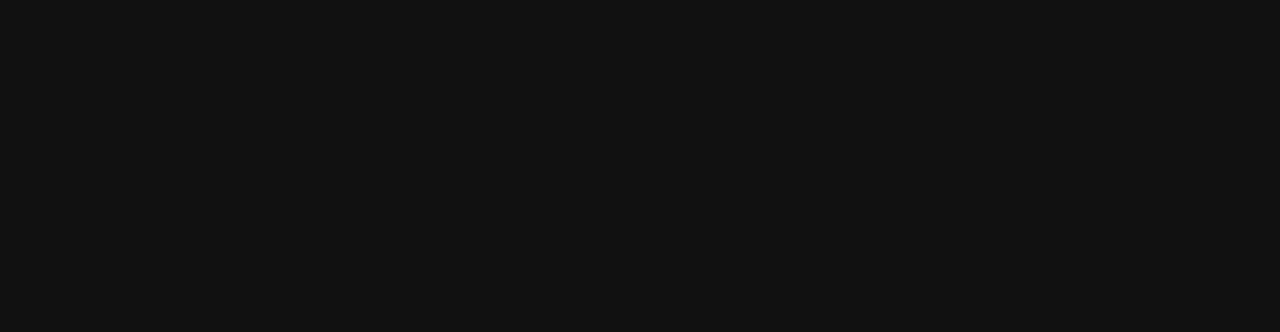
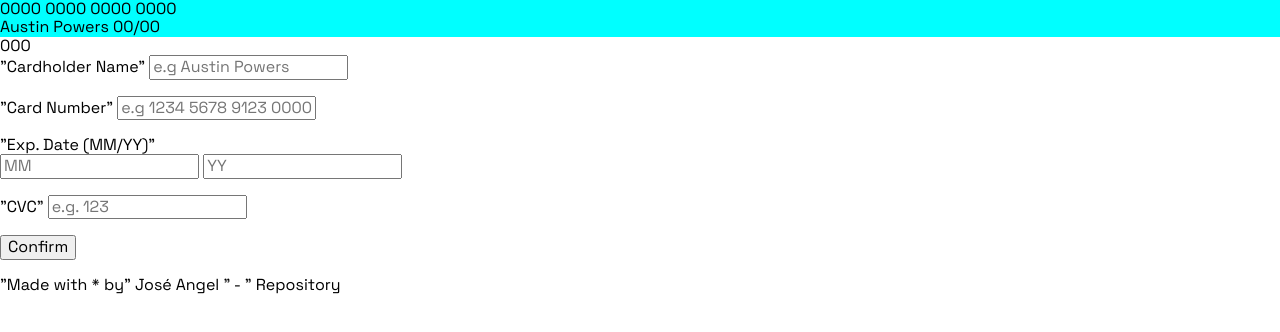
Before and after one commit to JoseAngelBelando/interactive-card-details-form, a website built with Vite: page src/index.html in a window 1280 px wide. Built offline with nearby package versions, Linux system fonts and the light colour scheme; some packages are replaced by stand-ins of ours.

Commit message:
beginning

```diff
--- a/src/index.html
+++ b/src/index.html
@@ -2,13 +2,74 @@
 <html lang="en">
   <head>
     <meta charset="UTF-8" />
-    <!-- PON UN FAVICON!!! -->
+    <link rel="shortcut icon" href="./assets/images/favicon-target.png" type="image/x-icon">
+
+    <link rel="preconnect" href="https://fonts.googleapis.com">
+    <link rel="preconnect" href="https://fonts.gstatic.com" crossorigin>
+    <link href="https://fonts.googleapis.com/css2?family=Space+Grotesk&display=swap" rel="stylesheet">
+
     <link rel="icon" type="image/svg+xml" href="" />
     <meta name="viewport" content="width=device-width, initial-scale=1.0" />
-    <!-- CAMBIA EL TITLE!!! -->
-    <title>Vite Template</title>
+    <link rel="stylesheet" href="./scss/styles.scss">
+
+    <title>Interactive-card</title>
   </head>
   <body>
+    <section id="root">
+      <div class="cardDeco">
+        <div class="cardFront">
+          <span>0000 0000 0000 0000</span>
+          <div>
+            <span>Austin Powers</span>
+            <span>00/00</span>
+         </div>
+        </div>
+      </div>
+
+      <div class="cardBack">
+        <span>000</span>
+      </div>
+    </section>
+    <main class="cardOverflow">
+      <div>
+        <form class="cardForm">
+          <label class="labelName">
+            "Cardholder Name"
+            <input type="text" placeholder="e.g Austin Powers" name="name" class="card-input">
+          </label>
+          <p class="info info--hidden" aria-live="polite"></p>
+          <label class="labelnumber">
+            "Card Number"
+            <input type="text" placeholder="e.g 1234 5678 9123 0000" name="number" class="card-input" minlength="19">
+          </label>
+          <p class="info info--hidden" aria-live="polite"></p>
+          <div class="cvc-mmyy">
+            <label class="label-labely">
+              "Exp. Date (MM/YY)"
+              <div>
+                <input type="text" placeholder="MM" name="mm" class="card-input">
+                <input type="text" placeholder="YY" name="yy" class="card-input">
+              </div>
+            </label>
+            <p class="info info--hidden" aria-live="polite"></p>
+            <label class="labelcvc">
+              "CVC"
+              <input type="text" placeholder="e.g. 123" name="cvc" class="card-input">
+            </label>
+            <p class="info info--hidden" aria-live="polite"></p>
+          </div>
+          <button type="submit" class="btn-submit btn-primary">Confirm</button>
+        </form>
+      </div>
+    </main>
+    <footer class="footer">
+      <p>
+        "Made with * by"
+        <a href="">José Angel</a>
+        " - "
+        <a href="">Repository</a>
+      </p>
+    </footer>
     <script type="module" src="./js/index.js"></script>
   </body>
 </html>
--- a/src/scss/blocks/body.scss
+++ b/src/scss/blocks/body.scss
@@ -1,7 +1,22 @@
+*, ::after ::before{
+  box-sizing: border-box;
+}
 html {
   scroll-behavior: smooth;
 }
 body {
-  background-color: #111;
-  font-family: sans-serif;
+  background-color: white;
+  font-family: space grotesk;
+  margin: 0;
+  display: block;
 }
+// @include pseudo($width, $height){
+
+//   background-image: red;
+//   background-size: cover;
+//   width: 33.5%;
+//   height: 100vh;
+//   top: 0;
+//   left: 0;
+//   z-index: -9;
+// }
--- /dev/null
+++ b/src/scss/blocks/card.scss
@@ -0,0 +1,3 @@
+.cardFront{
+ background-color: aqua;
+}
--- /dev/null
+++ b/src/scss/blocks/generals.scss
@@ -0,0 +1,3 @@
+*, ::after ::before{
+    box-sizing: border-box;
+  }
--- a/src/scss/config/variables.scss
+++ b/src/scss/config/variables.scss
@@ -1,5 +1,10 @@
 :root {
-  /* Variables CSS */
+  --Lineargradient: hsl(249, 99%, 64%) to hsl(278, 94%, 30%);
+  --Red: hsl(0, 100%, 66%);
+  --White: hsl(0, 0%, 100%);
+  --Lighgrayishviolet: hsl(270, 3%, 87%);
+  --Dargrayisviolet: hsl(279, 6%, 55%);
+  --Verdarviolet: hsl(278, 68%, 11%);
 }
 
 /* Variables SASS */
--- a/src/scss/styles.scss
+++ b/src/scss/styles.scss
@@ -2,3 +2,5 @@
 @use 'base/initial-reset.scss';
 @use 'config/variables.scss';
 @use 'blocks/body.scss';
+@use 'blocks/generals.scss';
+@use 'blocks/card.scss';
```
Also changed, not shown: src/assets/images/favicon-target.png (added).
